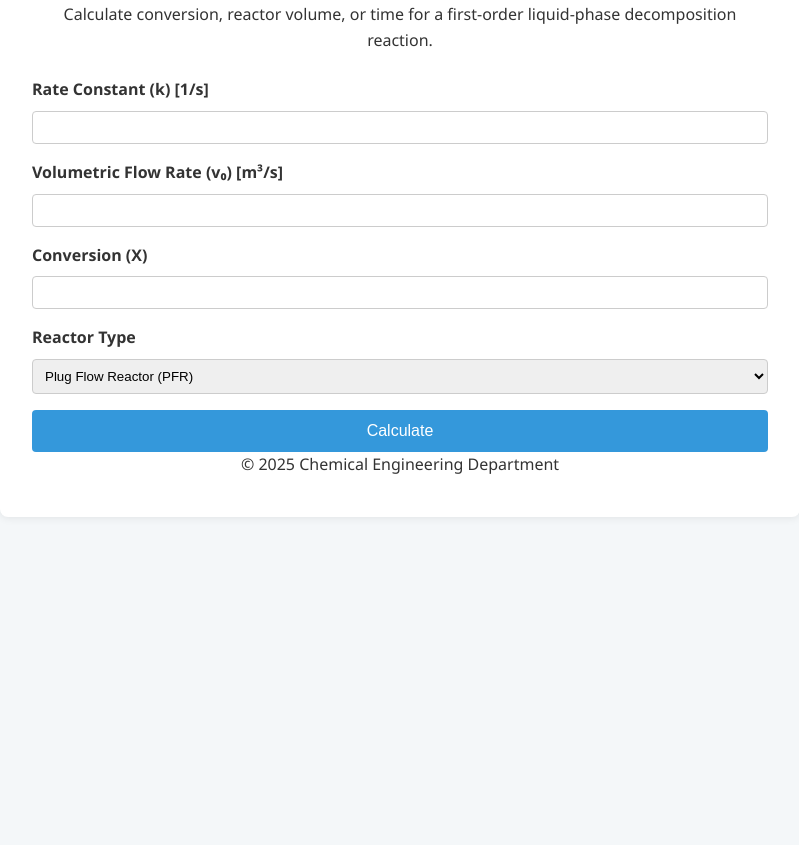
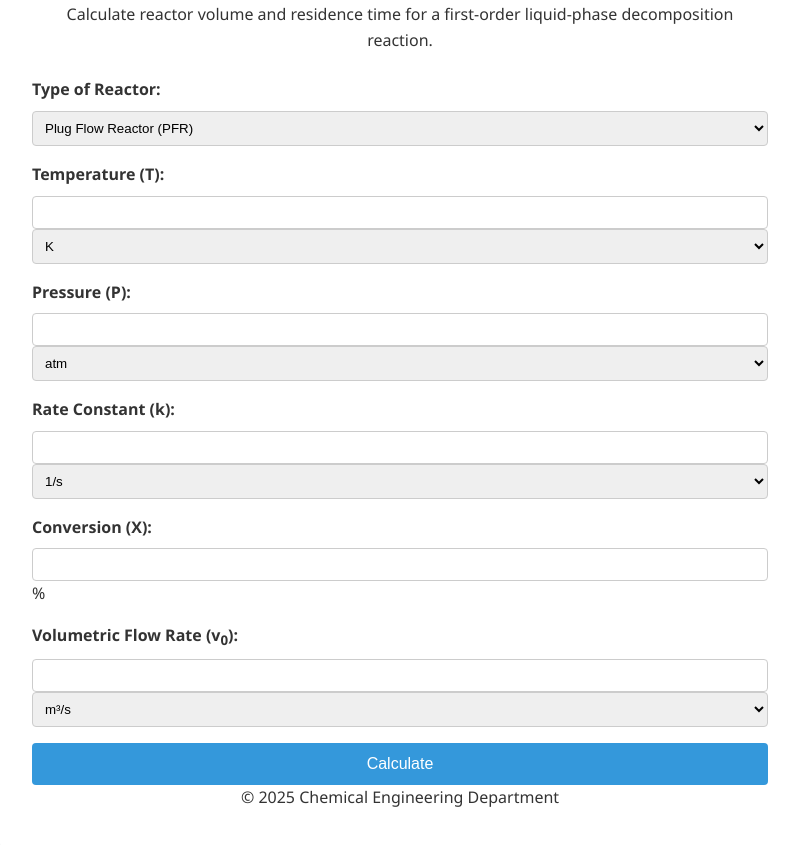
Before and after one commit to kusira623ate/cll122_demo, a plain HTML site: page index.html in a window 1280 px wide. Shown: the part 97-942 px from the top of the page, without its empty margins (240-1039 px from the left). Before the commit the page ends 800 px from the top, so only its background shows below. Drawn offline with Linux system fonts and the light colour scheme.

Commit message:
Update index.html

```diff
--- a/index.html
+++ b/index.html
@@ -10,32 +10,63 @@
   <div class="container">
     <header>
       <h1>First-Order Reaction Calculator</h1>
-      <p>Calculate conversion, reactor volume, or time for a first-order liquid-phase decomposition reaction.</p>
+      <p>Calculate reactor volume and residence time for a first-order liquid-phase decomposition reaction.</p>
     </header>
 
     <main>
       <form id="reaction-form">
         <div class="form-group">
-          <label for="k">Rate Constant (k) [1/s]</label>
-          <input type="number" id="k" name="k" step="any" required />
+          <label for="reactor-type">Type of Reactor:</label>
+          <select id="reactor-type" name="reactor-type" required>
+            <option value="PFR">Plug Flow Reactor (PFR)</option>
+            <option value="CSTR">Continuous Stirred Tank Reactor (CSTR)</option>
+<!--             <option value="Batch">Batch Reactor</option> -->
+          </select>
         </div>
 
         <div class="form-group">
-          <label for="v0">Volumetric Flow Rate (v₀) [m³/s]</label>
-          <input type="number" id="v0" name="v0" step="any" required />
+          <label for="temperature">Temperature (T):</label>
+          <input type="number" id="temperature" name="temperature" step="any" required />
+          <select id="temperature-unit">
+            <option value="K">K</option>
+            <option value="°C">°C</option>
+            <option value="°F">°F</option>
+          </select>
         </div>
 
         <div class="form-group">
-          <label for="X">Conversion (X)</label>
-          <input type="number" id="X" name="X" step="any" min="0" max="1" required />
+          <label for="pressure">Pressure (P):</label>
+          <input type="number" id="pressure" name="pressure" step="any" required />
+          <select id="pressure-unit">
+            <option value="atm">atm</option>
+            <option value="Pa">Pa</option>
+            <option value="bar">bar</option>
+          </select>
         </div>
 
         <div class="form-group">
-          <label for="reactor-type">Reactor Type</label>
-          <select id="reactor-type" name="reactor-type" required>
-            <option value="PFR">Plug Flow Reactor (PFR)</option>
-            <option value="CSTR">Continuous Stirred Tank Reactor (CSTR)</option>
-            <!-- <option value="Batch">Batch Reactor</option> -->
+          <label for="k">Rate Constant (k):</label>
+          <input type="number" id="k" name="k" step="any" required />
+          <select id="k-unit">
+            <option value="1/s">1/s</option>
+            <option value="1/min">1/min</option>
+            <option value="1/hr">1/hr</option>
+          </select>
+        </div>
+
+        <div class="form-group">
+          <label for="X">Conversion (X):</label>
+          <input type="number" id="X" name="X" step="any" min="0" max="100" required />
+          <span>%</span>
+        </div>
+
+        <div class="form-group">
+          <label for="v0">Volumetric Flow Rate (v<sub>0</sub>):</label>
+          <input type="number" id="v0" name="v0" step="any" required />
+          <select id="v0-unit">
+            <option value="m³/s">m³/s</option>
+            <option value="L/s">L/s</option>
+            <option value="L/min">L/min</option>
           </select>
         </div>
 
@@ -44,6 +75,8 @@
 
       <section id="results" class="hidden">
         <h2>Results</h2>
+        <button id="volume-btn">Volume of Reactor Required</button>
+        <button id="residence-time-btn">Residence Time (τ)</button>
         <p id="output"></p>
       </section>
     </main>
```
